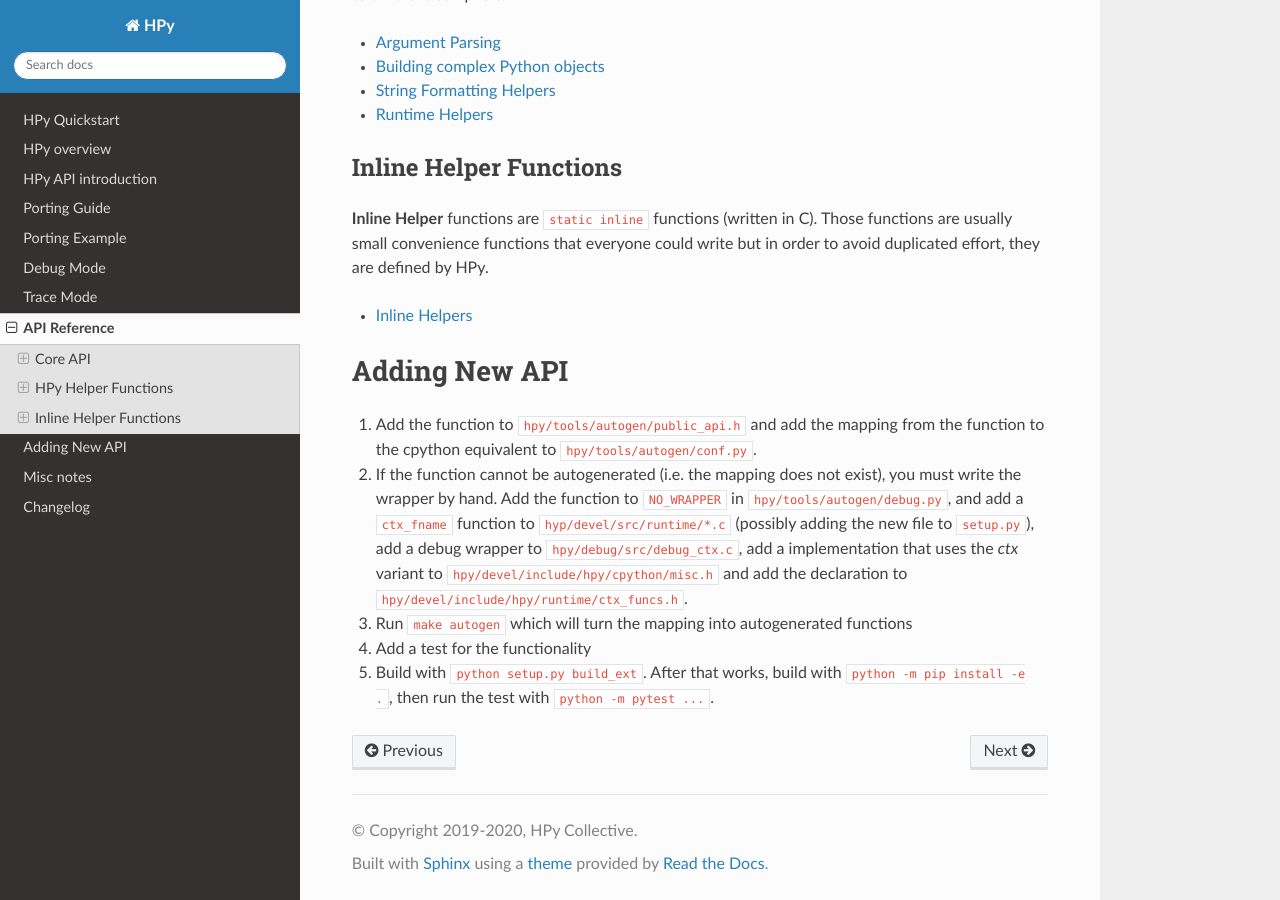
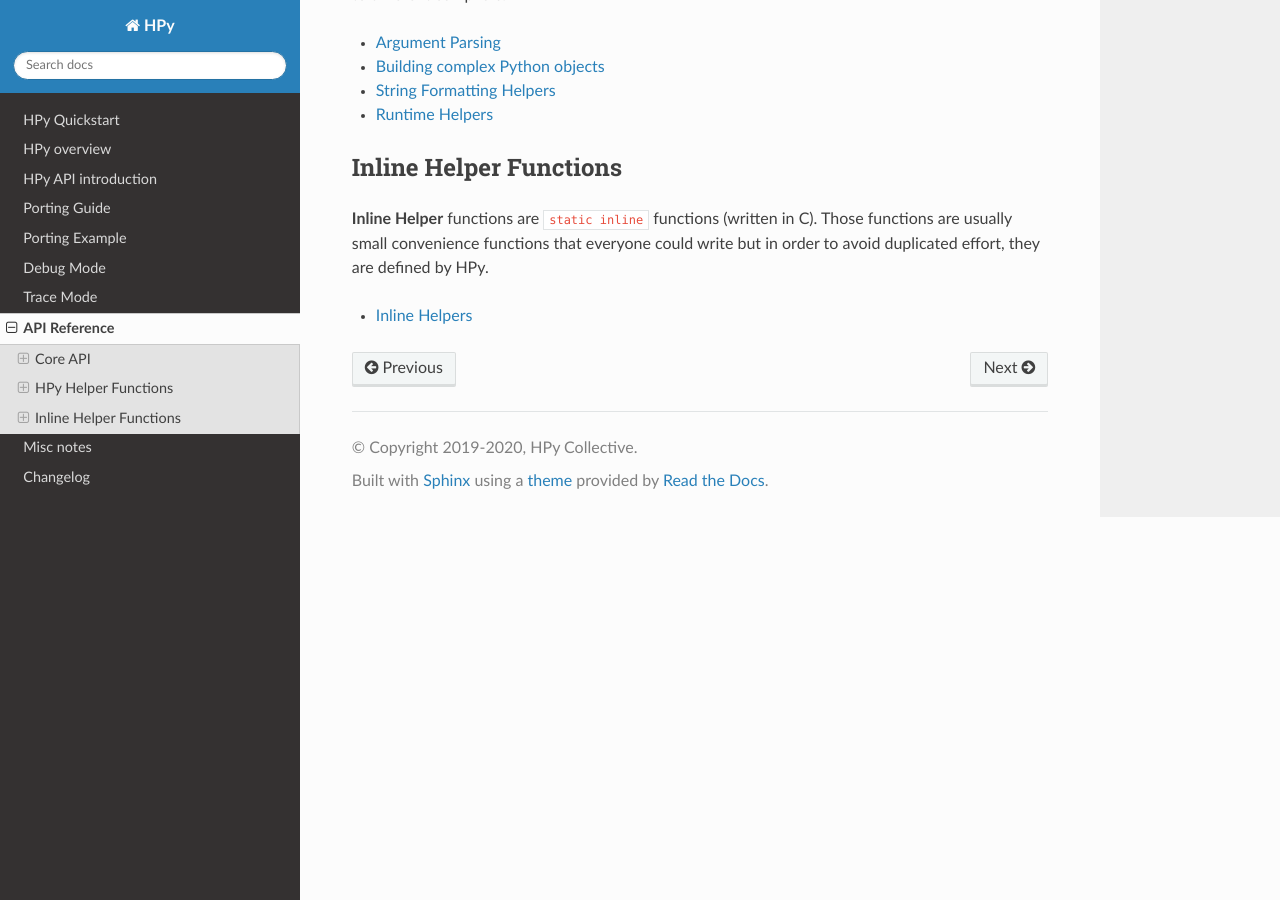
Before and after one commit to hpyproject/hpy, a Sphinx documentation site: the page built from docs/api-reference/index.rst, in a window 1280 px wide and 900 px high, scrolled down 1135 px. Built offline with Sphinx 7.4.7 and the Read the Docs theme 2.0.0, drawn with Linux system fonts in a browser that asks for light colours; pages that are not in the unit, such as notebooks, are missing from menus.

Commit message:
changes from review

```diff
--- a/docs/api-reference/index.rst
+++ b/docs/api-reference/index.rst
@@ -66,24 +66,3 @@
    :maxdepth: 2
 
    inline-helpers
-
-Adding New API
-==============
-
-1. Add the function to ``hpy/tools/autogen/public_api.h`` and add the mapping
-   from the function to the cpython equivalent to ``hpy/tools/autogen/conf.py``.
-
-2. If the function cannot be autogenerated (i.e. the mapping does not exist),
-   you must write the wrapper by hand. Add the function to ``NO_WRAPPER`` in
-   ``hpy/tools/autogen/debug.py``, and add a ``ctx_fname`` function to
-   ``hyp/devel/src/runtime/*.c`` (possibly adding the new file to ``setup.py``),
-   add a debug wrapper to ``hpy/debug/src/debug_ctx.c``, add a implementation
-   that uses the `ctx` variant to ``hpy/devel/include/hpy/cpython/misc.h`` and
-   add the declaration to ``hpy/devel/include/hpy/runtime/ctx_funcs.h``.
-
-3. Run ``make autogen`` which will turn the mapping into autogenerated functions
-
-4. Add a test for the functionality
-
-5. Build with ``python setup.py build_ext``. After that works, build with
-   ``python -m pip install -e .``, then run the test with ``python -m pytest ...``.
--- a/docs/index.rst
+++ b/docs/index.rst
@@ -67,6 +67,7 @@
    debug-mode
    trace-mode
    api-reference/index
+   contributing
    misc/index
    changelog
 
```
Also changed, not shown: docs/contributing/index.rst (added, +28 -0 lines), 3 other files.
